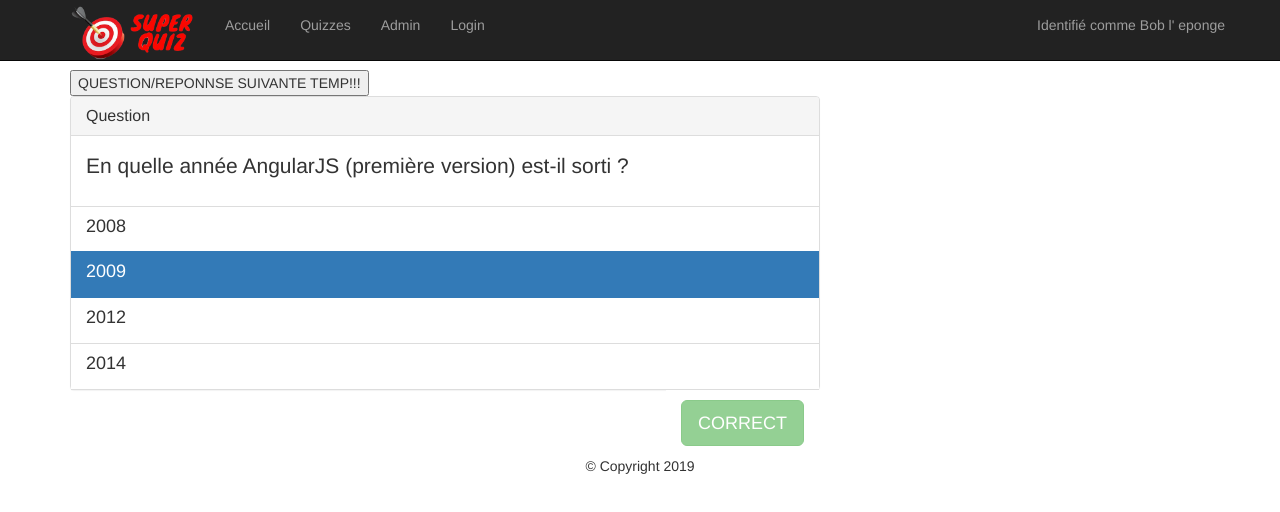
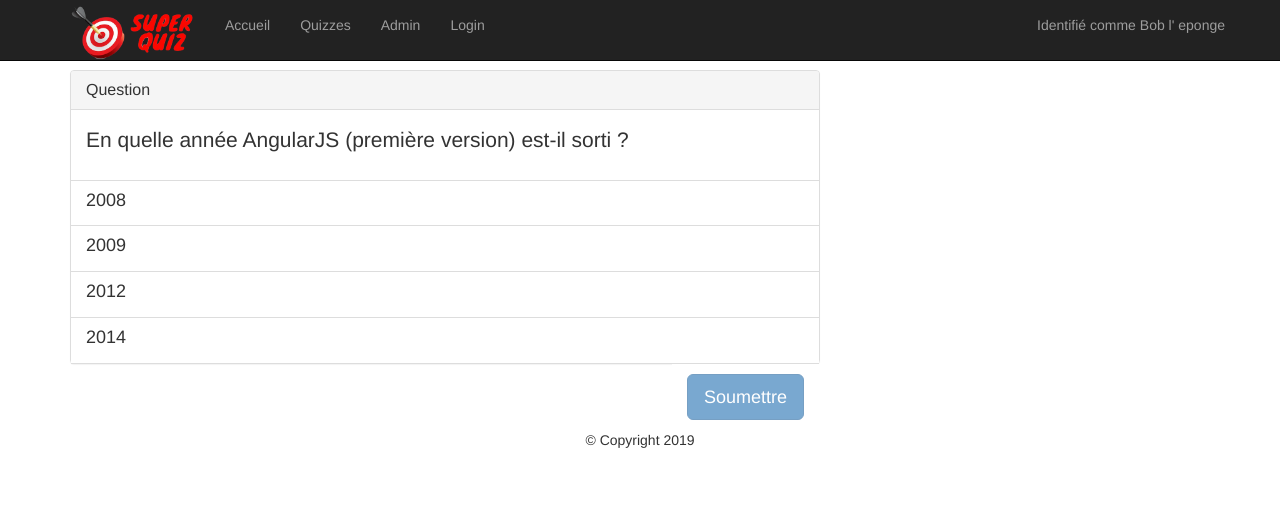
Before and after one commit to marmai-jma/superquiz, an Angular app: page / in a window 1280 px wide. Shown: the top 512 px of the page. Built offline with nearby package versions, Linux system fonts and the light colour scheme.

Commit message:
Quiz en état après exercice 5

```diff
--- a/src/app/quiz-question/quiz-question.component.html
+++ b/src/app/quiz-question/quiz-question.component.html
@@ -1,7 +1,3 @@
-<button (click) = "gotoNextQuestionTEMP()">
-  QUESTION/REPONNSE SUIVANTE TEMP!!!
-</button>
-
 <div class="row">
 
   <div class="col-md-8">
--- a/src/app/quiz-question/quiz-question.component.ts
+++ b/src/app/quiz-question/quiz-question.component.ts
@@ -26,9 +26,6 @@
   answer = new Answer({
     questionId: 12,
     multipleChoicesAllowed: false,
-    choices: [
-      { text: '2009', isCorrect: true }
-    ]
   });
   submitLabel: string;
   submitClass: string;
```
